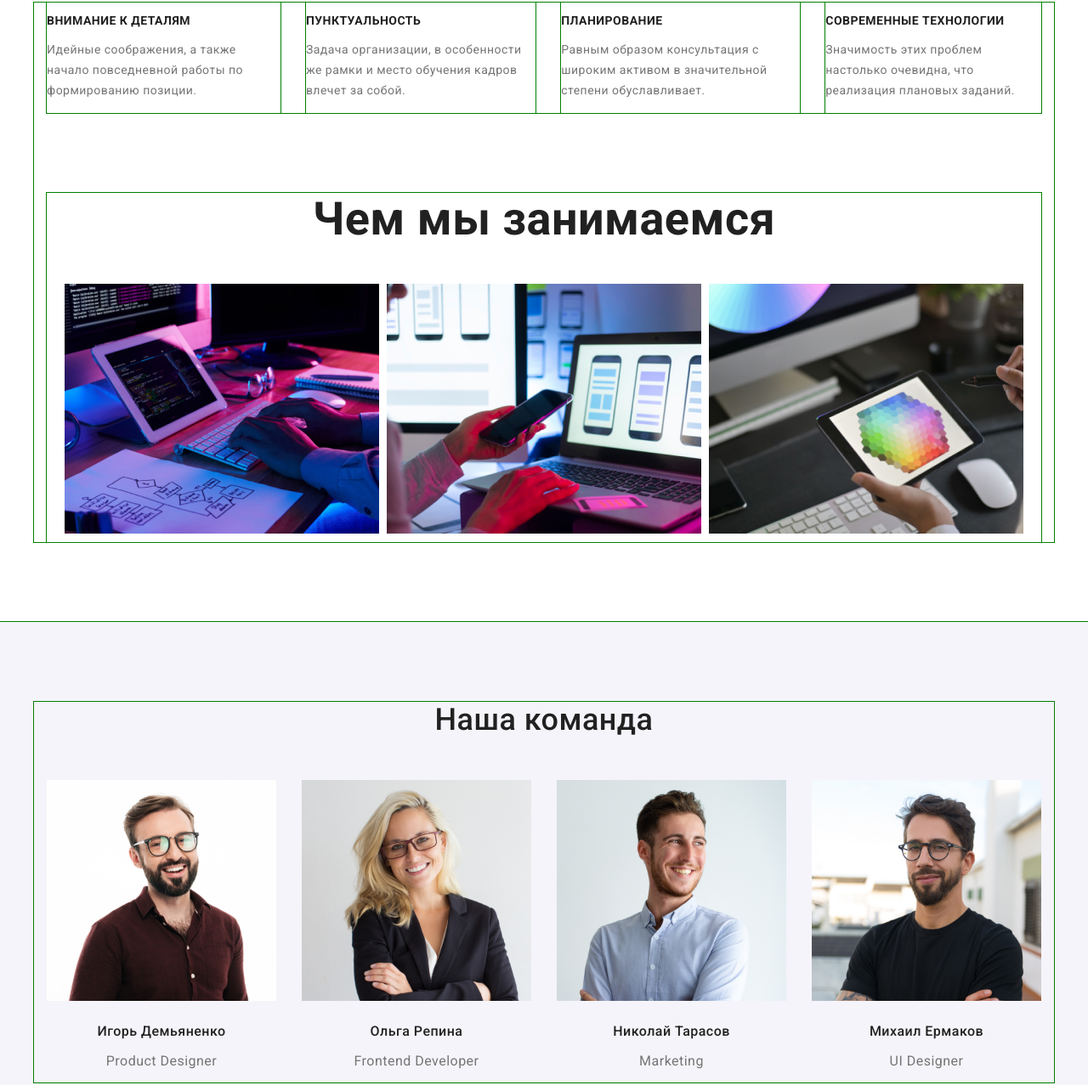
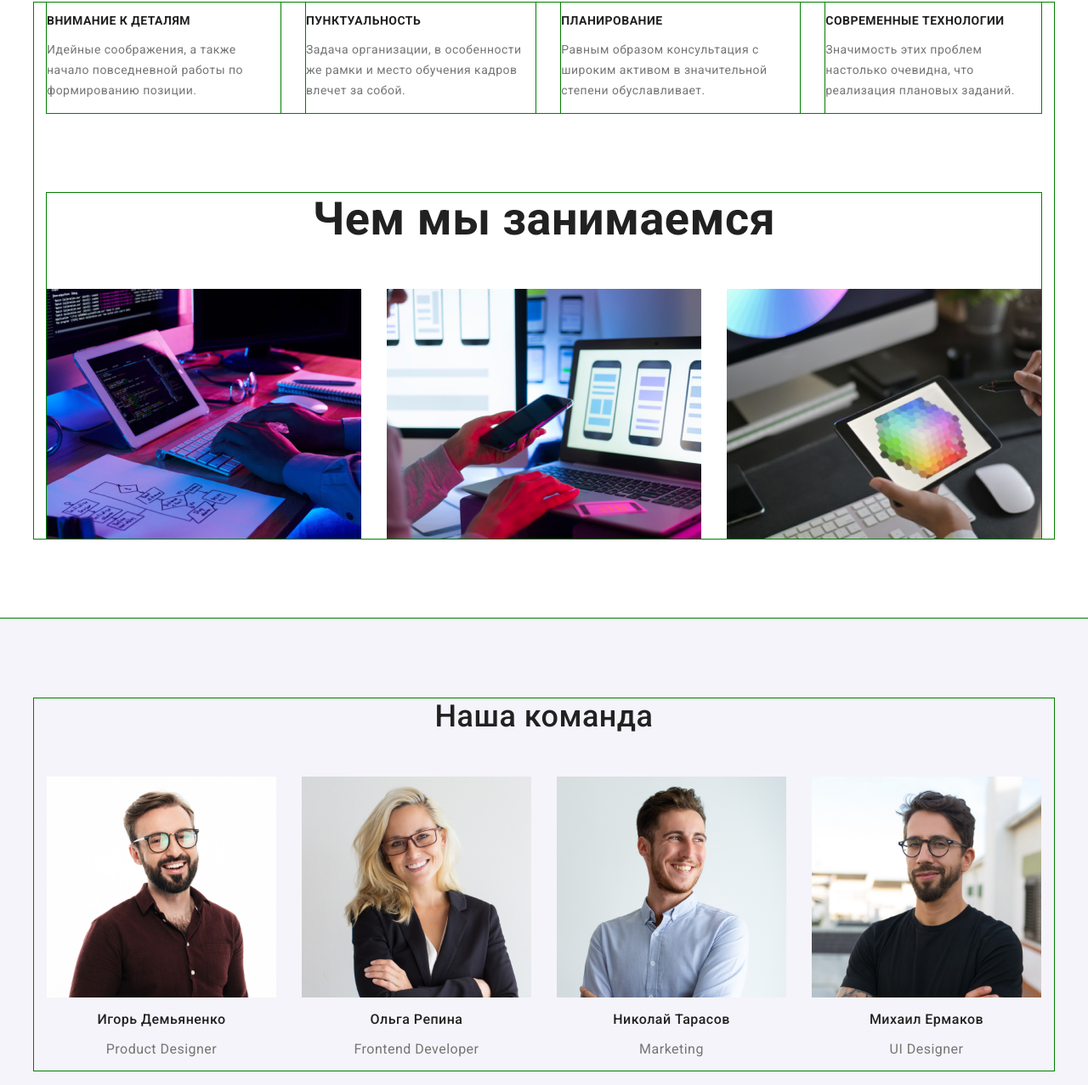
Before and after one commit to MarinaKryuchko88/goit-markup-hw-03, a plain HTML site: page index.html in a window 1280 px wide. Shown: the part 771-2048 px from the top of the page at 85% size. Drawn offline with nearby package versions, Linux system fonts and the light colour scheme.

Commit message:
оформляет списком картинки стр. Студио

```diff
--- a/css/styles.css
+++ b/css/styles.css
@@ -90,6 +90,15 @@ html {
 
 .our-work .title-text {
   margin-top: 0px;
+  margin-bottom: 0px;
+}
+
+.our-work .list {
+  margin-top: 50px;
+}
+
+.our-work .item:not(:last-child) {
+  margin-right: 30px;
 }
 
 .our-team .item {
@@ -162,11 +171,11 @@ html {
   margin-right: 0px;
 }
 
-/* img {
+img {
   display: block;
   max-width: 100%;
   height: auto;
-} */
+}
 
 /* ОФОРМЛЕНИЕ ТЕКСТА */
 
--- a/index.html
+++ b/index.html
@@ -97,12 +97,20 @@
         <!-- Чем мы занимаемся -->
         <section class="our-work section">
           <h2 class="title-text">Чем мы занимаемся</h2>
+          <ul class="list flexbox">
+            <li class="item">
               <img src="./images/img1.jpg" alt="Пишем код" />
+            </li>
+            <li class="item">
               <img
                 src="./images/img2.jpg"
                 alt="Разрабатываем приложения для телефона"
               />
+            </li>
+            <li class="item">
               <img src="./images/img3.jpg" alt="Создаем дизайн" />
+            </li>
+          </ul>
         </section>
       </div>
 
```
Lines whose indentation alone changed are shown as unchanged.
